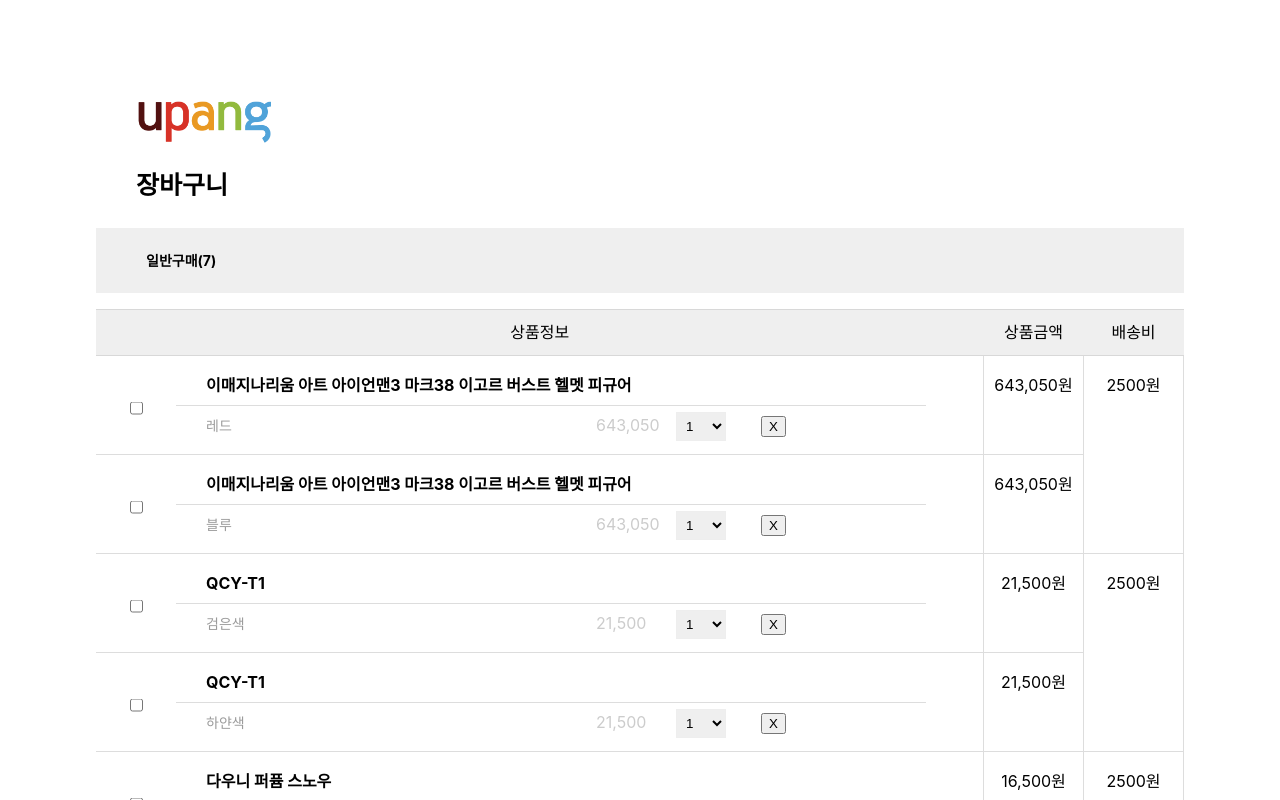
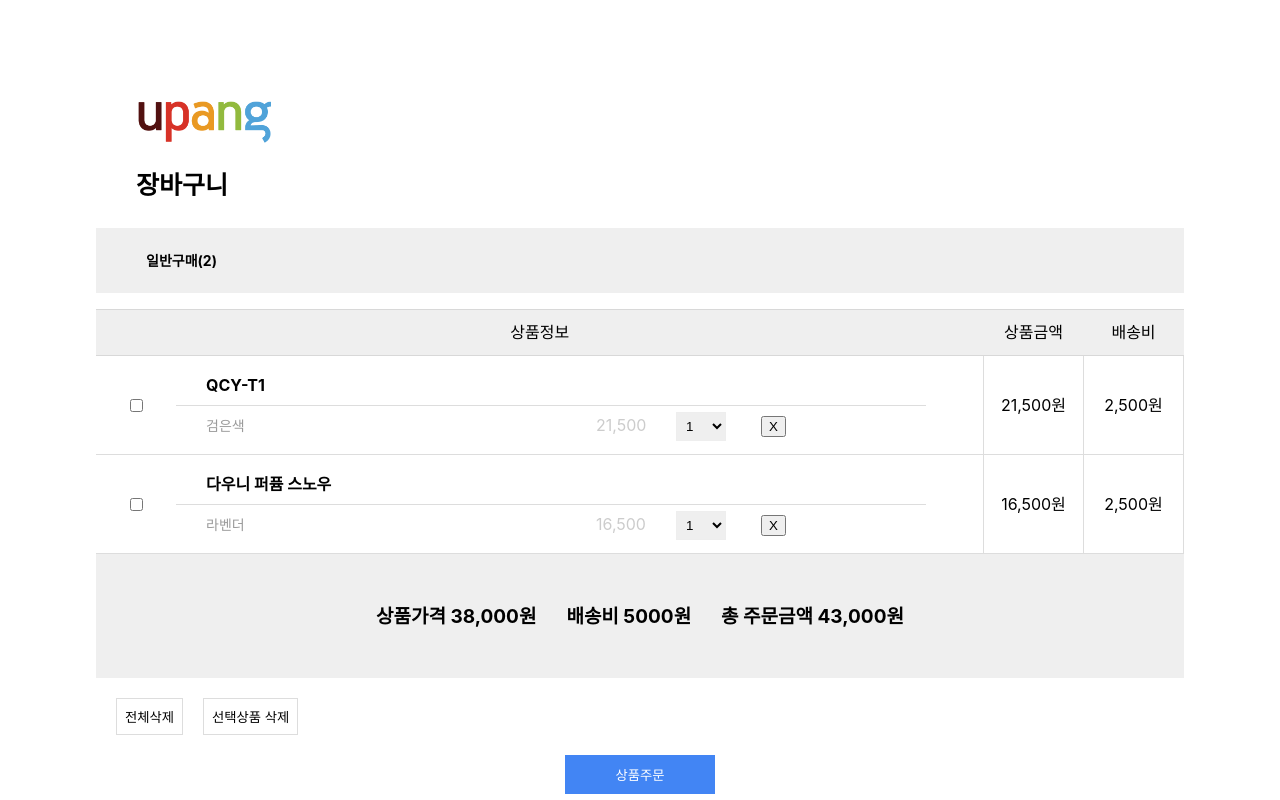
Before and after one commit to changwng/coupang-react, a React (Create React App) app: page /cartpage in a window 1280 px wide. Shown: the top 800 px of the page. Built offline with nearby package versions, Linux system fonts and the light colour scheme; data requests are answered from the project's data file.

Commit message:
카트페이지 준 완성

```diff
--- a/db.json
+++ b/db.json
@@ -153,64 +153,19 @@
         {
           "checked": false,
           "id": 1,
-          "itemid": "1",
-          "price": "643050",
-          "itemName": "이매지나리움 아트 아이언맨3 마크38 이고르 버스트 헬멧 피규어",
-          "value": "레드",
-          "quantityValue": 1
-        },
-        {
-          "checked": false,
-          "id": 8,
-          "itemid": "1",
-          "price": "643050",
-          "itemName": "이매지나리움 아트 아이언맨3 마크38 이고르 버스트 헬멧 피규어",
-          "value": "블루",
-          "quantityValue": 1
-        },
-        {
-          "checked": false,
-          "id": 7,
           "itemid": "2",
           "price": "21500",
           "itemName": "QCY-T1",
           "value": "검은색",
-          "quantityValue": 1
+          "quantityValue": "1"
         },
         {
           "checked": false,
-          "id": 9,
-          "itemid": "2",
-          "price": "21500",
-          "itemName": "QCY-T1",
-          "value": "하얀색",
-          "quantityValue": 1
-        },
-        {
-          "checked": false,
-          "id": 4,
+          "id": 2,
           "itemid": "4",
           "price": "16500",
           "itemName": "다우니 퍼퓸 스노우",
           "value": "라벤더",
-          "quantityValue": 1
-        },
-        {
-          "checked": false,
-          "id": 5,
-          "itemid": "9",
-          "price": "7900",
-          "itemName": "미스터퍼펙트 실리콘 변기솔",
-          "value": "핑크",
-          "quantityValue": 1
-        },
-        {
-          "checked": false,
-          "id": 10,
-          "itemid": "9",
-          "price": "7900",
-          "itemName": "미스터퍼펙트 실리콘 변기솔",
-          "value": "스카이블루",
           "quantityValue": 1
         }
       ],
--- a/src/components/cart/cartpage.js
+++ b/src/components/cart/cartpage.js
@@ -6,7 +6,7 @@
 import { useApplicationContext } from "../cartProvider/cartProvider";
 
 const CartPage = () => {
-  const [Arr, setArr] = useState([]);
+  const [state, setState] = useState([]);
   const { customerOrder, handleChangeCart } = useApplicationContext();
 
   const deleteCartList = e => {
@@ -49,6 +49,39 @@
     handleChangeCart(modify);
   };
 
+  const handleChangeQuantityValue = e => {
+    const changeId =
+      e.target.parentNode.parentNode.parentNode.parentNode.parentNode.id;
+
+    const modify = customerOrder.map(element => {
+      const {
+        checked,
+        id,
+        price,
+        itemName,
+        itemid,
+        value,
+        quantityValue
+      } = element;
+      if (element.id === parseInt(changeId)) {
+        const repairObject = {
+          checked,
+          id,
+          itemid,
+          price,
+          itemName,
+          value,
+          quantityValue: e.target.value
+        };
+        return repairObject;
+      } else {
+        return element;
+      }
+    });
+
+    handleChangeCart(modify);
+  };
+
   const checkedOptionDelete = () => {
     const clear = customerOrder.filter(item => item.checked === false);
     handleChangeCart(clear);
@@ -70,17 +103,20 @@
       handleSortCart();
     }
   }, []);
-
+  let value = 0;
   const deliveryAccount = idx => {
-    const readyToOptions = (customerOrder || []).sort((a, b) => {//리스트를 정렬
+    const readyToOptions = (customerOrder || []).sort((a, b) => {
+      //리스트를 정렬
       return a.itemid - b.itemid;
     });
 
-    const ABC = readyToOptions.filter(({ itemid }, index) => { //정렬된 리스트에서 중복값 추출
+    const ABC = readyToOptions.filter(({ itemid }, index) => {
+      //정렬된 리스트에서 중복이 있는값 추출
       return readyToOptions.findIndex(i => i.itemid === itemid) === index;
     });
     let normal = [];
-    const newAbc = () => { //정렬된 리스트에서 중복값의 첫 인덱스번호 추출
+    const newAbc = () => {
+      //정렬된 리스트에서 중복값의 첫 인덱스번호 추출
       ABC.forEach(element => {
         const aa = readyToOptions.findIndex(i => i.itemid === element.itemid);
         normal.push(aa); //추출된 인덱스번호 배열에 저장
@@ -89,34 +125,67 @@
     newAbc();
     const firstOption = normal.indexOf(idx); //현재 그려지고 있는 리스트가 배열에 존재하는지 검사
 
-    if (firstOption !== -1) { // 존재한다면 배송비 그림
-
+    if (firstOption !== -1) {
+      // 존재한다면 배송비 그림
       //해당 인덱스가 몇번 중복되었는지 파악
-    const thisIndex = readyToOptions[idx]
-
+      const thisIndex = readyToOptions[idx];
+      console.log(value);
       const result = readyToOptions.filter(element => {
-      return element.itemid === thisIndex.itemid
-    })
+        return element.itemid === thisIndex.itemid;
+      });
 
       return (
-        <td rowSpan={result.length}
-          style={{ border: "1px solid #DDD", textAlign: "center" }}
+        <td
+          rowSpan={result.length}
+          style={{
+            border: "1px solid #DDD",
+            textAlign: "center",
+            verticalAlign: "middle"
+          }}
         >
-          2500원
+          2,500원
         </td>
       );
     }
   };
+  const deliveryPrice = () => {
+    const readyToOptions = (customerOrder || []).sort((a, b) => {
+      return a.itemid - b.itemid;
+    });
+
+    const ABC = readyToOptions.filter(({ itemid }, index) => {
+      return readyToOptions.findIndex(i => i.itemid === itemid) === index;
+    });
+
+    return ABC.length * 2500;
+  };
+  const totalPriceResult = a => {
+    const Price = (customerOrder || []).map(element => {
+      return parseInt(element.price * element.quantityValue);
+    });
+
+    const result = Price.reduce((acc, cur, i) => {
+      return acc + cur;
+    }, 0);
+
+    if (a) {
+      return String(result).replace(/\B(?=(\d{3})+(?!\d))/g, ",");
+    } else {
+      return result;
+    }
+  };
+
+  const rerere = () => {
+    const a = deliveryPrice() + totalPriceResult()
+    return String(a).replace(/\B(?=(\d{3})+(?!\d))/g, ",")
+  }
 
   const rendering = () => {
     if ((customerOrder || []).length !== 0) {
       return (customerOrder || []).map((item, idx) => {
         const Price = item.price;
         const quantity = item.quantityValue;
-        const newPrice = Price.replace(/\B(?=(\d{3})+(?!\d))/g, ",");
         const realPrice = parseInt(Price) * parseInt(quantity);
-        const resultPrice = String(realPrice);
-        const totalPrice = resultPrice.replace(/\B(?=(\d{3})+(?!\d))/g, ",");
 
         return (
           <tr id={item.id} key={idx} style={{ borderBottom: "1px solid #DDD" }}>
@@ -124,19 +193,14 @@
               style={{
                 width: "20px",
                 height: "20px",
-                position: "relative",
-                padding: "0 30px"
+                verticalAlign: "middle",
+                padding: "30px"
               }}
             >
               <input
                 type="checkbox"
                 checked={item.checked}
                 onChange={handleChecked}
-                style={{
-                  position: "absolute",
-                  top: "50%",
-                  transform: "translateY(-50%)"
-                }}
               />
             </td>
             <td style={{ borderRight: "1px solid #DDD", padding: "14px 0" }}>
@@ -189,10 +253,11 @@
                         maxWidth: "60px"
                       }}
                     >
-                      {newPrice}
+                      {String(item.price).replace(/\B(?=(\d{3})+(?!\d))/g, ",")}
                     </span>
                     <select
                       defaultValue={`${item.quantityValue}`}
+                      onChange={handleChangeQuantityValue}
                       style={{
                         border: "1px solid #eee",
                         width: "50px",
@@ -220,8 +285,14 @@
                 </div>
               </div>
             </td>
-            <td style={{ border: "1px solid #DDD", textAlign: "center" }}>
-              {totalPrice}원
+            <td
+              style={{
+                border: "1px solid #DDD",
+                textAlign: "center",
+                verticalAlign: "middle"
+              }}
+            >
+              {String(realPrice).replace(/\B(?=(\d{3})+(?!\d))/g, ",")}원
             </td>
             {deliveryAccount(idx)}
           </tr>
@@ -322,10 +393,33 @@
         </thead>
         <tbody>{rendering()}</tbody>
       </table>
-      <div style={{ width: "100%", height: "124px", background: "#EFEFEF" }}>
-        <div>
-          <button onClick={allclear}>전체삭제</button>
-          <button onClick={checkedOptionDelete}>선택상품 삭제</button>
+      <Container
+        display="df"
+        wsize="full"
+        style={{
+          height: "124px",
+          background: "#EFEFEF",
+          justifyContent: "center",
+          alignItems: "center"
+        }}
+      >
+        <Text bold size="big" style={{ padding: "15px" }}>
+          상품가격 {totalPriceResult(1)}원
+        </Text>
+        <Text bold size="big" style={{ padding: "15px" }}>
+          배송비 {deliveryPrice()}원
+        </Text>
+        <Text bold size="big" style={{ padding: "15px" }}>
+          총 주문금액 {rerere()}원
+        </Text>
+      </Container>
+      <div style={{ padding: "10px" }}>
+        <Button onClick={allclear} checkButton>
+          전체삭제
+        </Button>
+        <Button onClick={checkedOptionDelete} checkButton>
+          선택상품 삭제
+        </Button>
       </div>
       <div
         style={{
@@ -335,8 +429,7 @@
           width: "100%"
         }}
       >
-          <Button onClick={handleSortCart}>상품주문</Button>
-        </div>
+        <Button subButton>상품주문</Button>
       </div>
     </Container>
   );
--- a/src/components/input.js
+++ b/src/components/input.js
@@ -1,24 +1,24 @@
-import styled, { css } from 'styled-components';
+import styled, { css } from "styled-components";
 
 const WIDTH_SIZES = {
-	header: '1088px',
-	full: '100%',
-	slide: '300px',
-	indi: '96px',
-	button: '120px',
-	img: '200px',
-	bigImg: '440px',
-	smallImg: '75px'
+  header: "1088px",
+  full: "100%",
+  slide: "300px",
+  indi: "96px",
+  button: "120px",
+  img: "200px",
+  bigImg: "440px",
+  smallImg: "75px"
 };
 const HEIGHT_SIZES = {
-	header: '120px',
-	full: '100%',
-	slide: '450px',
-	indi: '10px',
-	img: '200px',
-	item: '300px',
-	bigImg: '440px',
-	smallImg: '75px'
+  header: "120px",
+  full: "100%",
+  slide: "450px",
+  indi: "10px",
+  img: "200px",
+  item: "300px",
+  bigImg: "440px",
+  smallImg: "75px"
 };
 
 export const Input = styled.input`
@@ -36,7 +36,7 @@
       width: 75px;
       height: 39px;
       margin-left: 16px;
-      position: 'relative';
+      position: "relative";
     `}
   ${({ subButton }) =>
     subButton &&
@@ -49,6 +49,15 @@
   border: none;
   color: #fff;
   vertical-align: top;
+  ${({ checkButton }) =>
+    checkButton &&
+    css`
+      color: black;
+      margin: 10px;
+      border: 1px solid #ddd;
+      background: transparent;
+      padding: 8px;
+    `}
 `;
 
 export const Li = styled.li`
@@ -69,14 +78,15 @@
   margin-left: 40px;
   width: 135px;
   height: 43px;
-	background: url('../img/LOGO.png') no-repeat;
-	background-position-x:-48px;
+  background: url("../img/LOGO.png") no-repeat;
+  background-position-x: -48px;
   background-size: cover;
 `;
 
 export const Img = styled.div`
 	width: ${({ wsize }) => WIDTH_SIZES[wsize] || WIDTH_SIZES.full};
 	height: ${({ hsize }) => HEIGHT_SIZES[hsize]};
-  	background:url("../img/${({ background }) => background || '#000'}") no-repeat;
+  	background:url("../img/${({ background }) =>
+      background || "#000"}") no-repeat;
   	background-size: contain;
 `;
```
Lines whose indentation alone changed are shown as unchanged.
